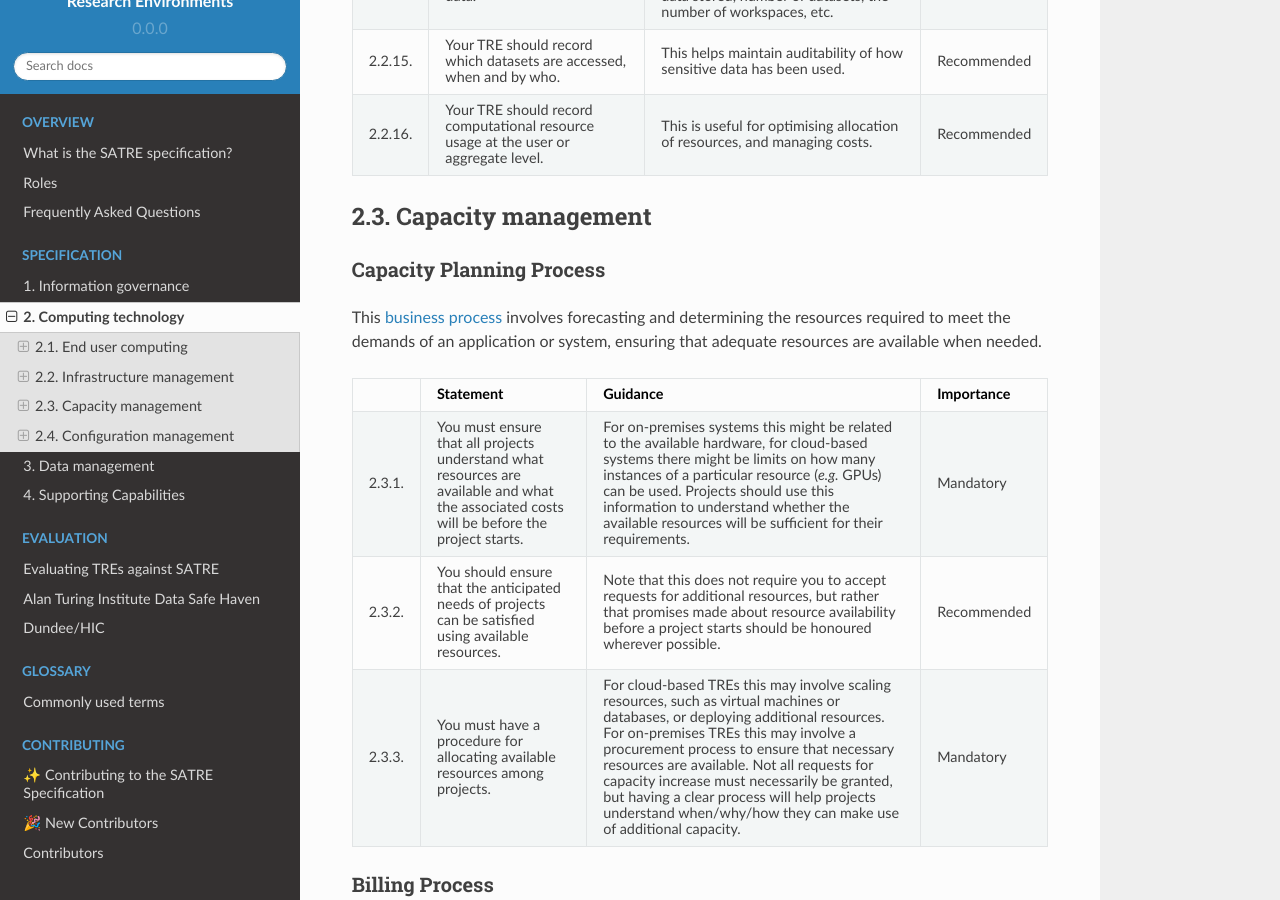
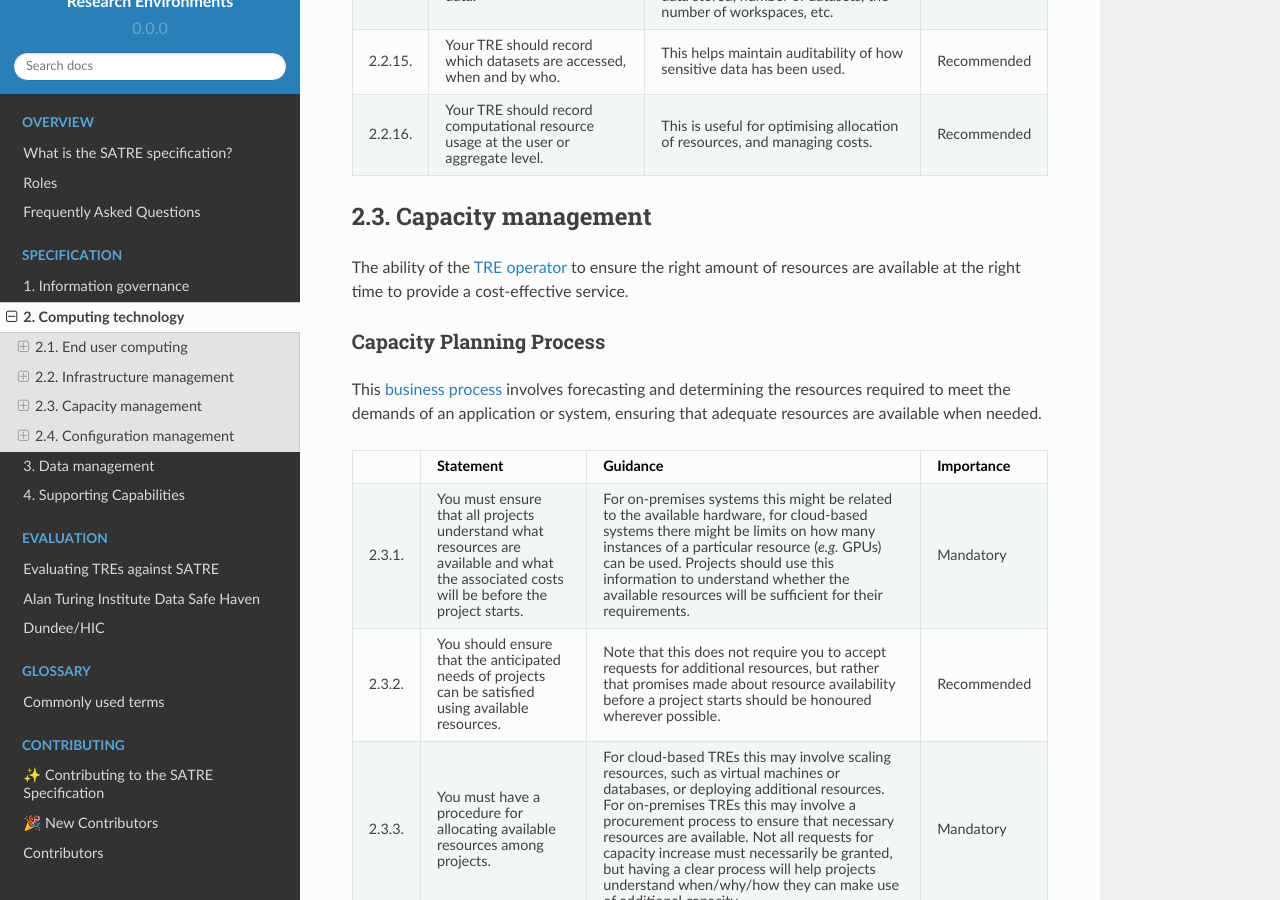
Before and after one commit to sa-tre/satre-specification, a Sphinx documentation site: the page built from docs/source/pillars/computing_technology.md, in a window 1280 px wide and 900 px high, scrolled down 6300 px. Built offline with Sphinx 7.4.7 and the Read the Docs theme 2.0.0, drawn with Linux system fonts in a browser that asks for light colours.

Commit message:
Add definition of capacity management

```diff
--- a/docs/source/pillars/computing_technology.md
+++ b/docs/source/pillars/computing_technology.md
@@ -335,6 +335,8 @@ This {term}`application component <application component>` is an application whi
 
 ## Capacity management
 
+The ability of the {ref}`TRE operator <infrastructure_roles>` to ensure the right amount of resources are available at the right time to provide a cost-effective service.
+
 ### Capacity Planning Process
 
 This {term}`business process <business process>` involves forecasting and determining the resources required to meet the demands of an application or system, ensuring that adequate resources are available when needed.
```
